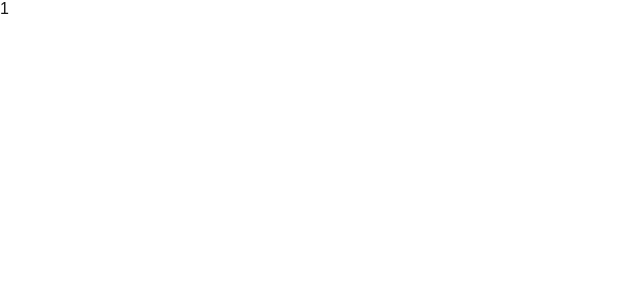
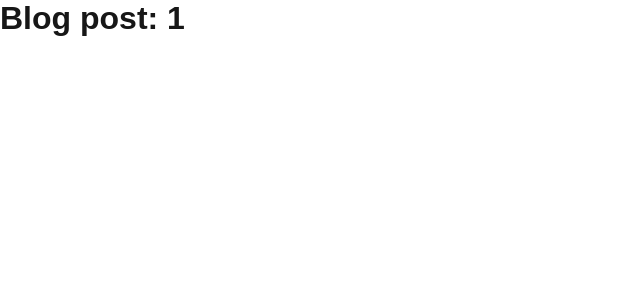
Before and after one commit to Leewonno/nextjs, a Next.js app: page /blog/1 in a window 1280 px wide. Shown: the top 300 px of the page, without its empty margins (0-640 px from the left). Built offline with nearby package versions, Linux system fonts and the light colour scheme.

Commit message:
[Feat] route

```diff
--- a/src/app/(blog)/blog/[slug]/page.tsx
+++ b/src/app/(blog)/blog/[slug]/page.tsx
@@ -1,8 +1,13 @@
-export default async function BlogBoard({ params }: { params: Promise<{ slug: string }> }) {
-  const { slug } = await params;
-  return (
-    <div>
-     {slug}
-    </div>
-  );
+// export default async function BlogBoard({ params }: { params: Promise<{ slug: string }> }) {
+//   const { slug } = await params;
+//   return (
+//     <div>
+//      {slug}
+//     </div>
+//   );
+// }
+
+export default async function Page(props: PageProps<'/blog/[slug]'>) {
+  const { slug } = await props.params;
+  return <h1>Blog post: {slug}</h1>
 }
```
Also changed, not shown: src/app/(auth)/layout.tsx (added, +7 -0 lines).
